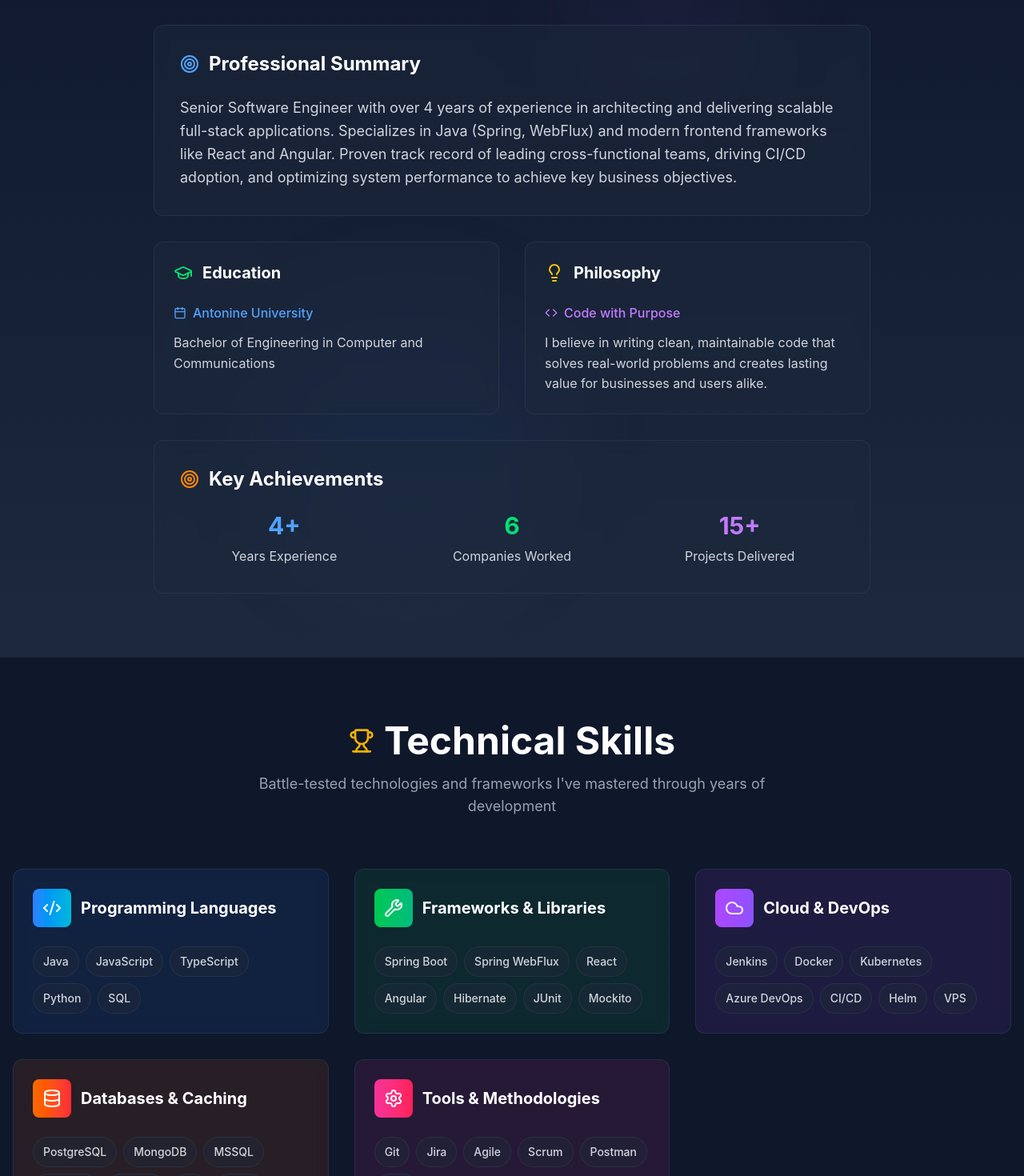
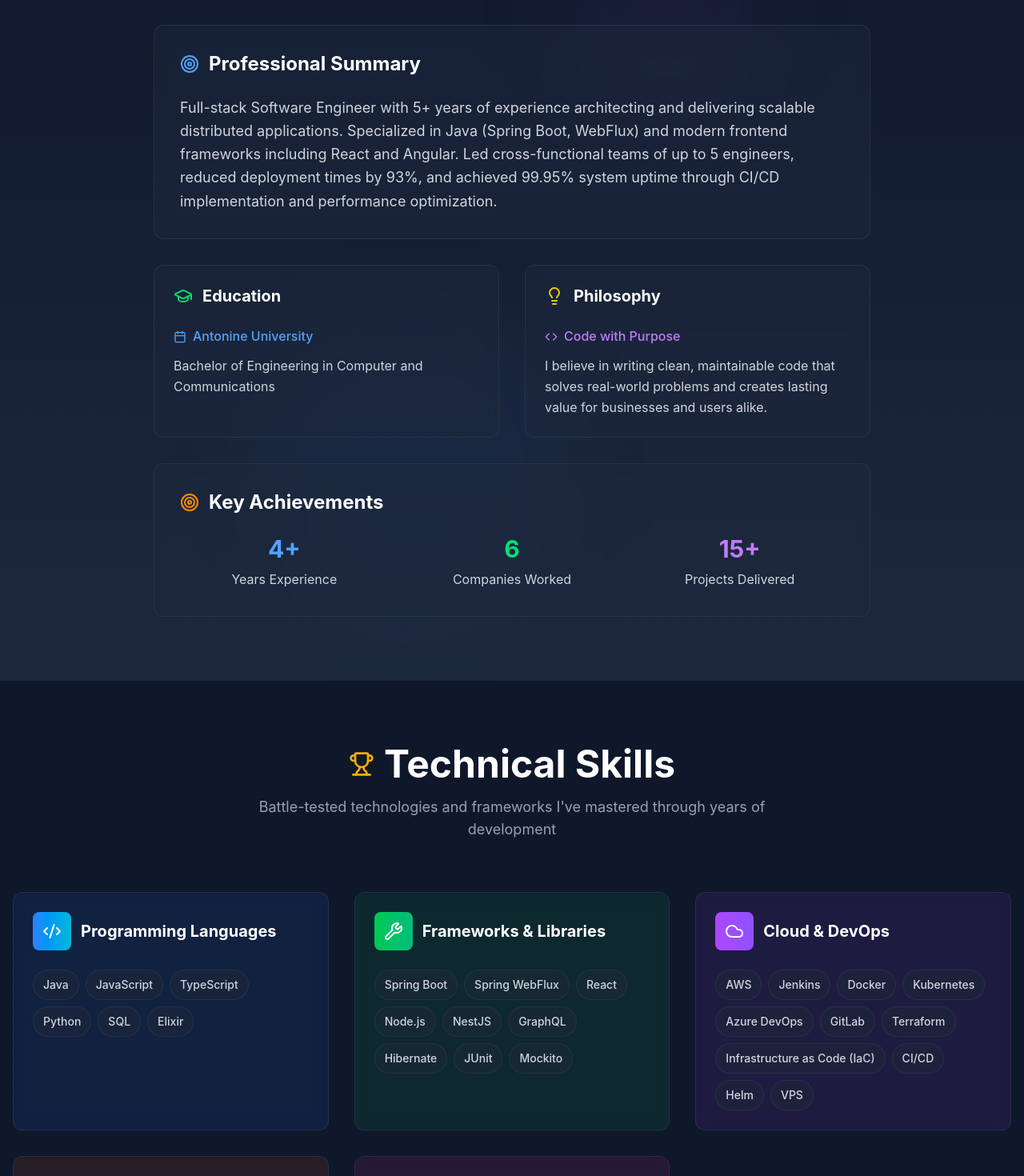
Before and after one commit to GabrielGhsoub/gabriel-portfolio, a React (Vite) app: page / in a window 1280 px wide. Shown: the part 1020-2490 px from the top of the page at 80% size. Built offline with nearby package versions, Linux system fonts and the light colour scheme.

Commit message:
feat: update portfolio data with Speedlane role and missing skills

```diff
--- a/src/data/companyLogos.ts
+++ b/src/data/companyLogos.ts
@@ -7,20 +7,22 @@ import blomBankLogo from '../assets/images/companies/Blom-bank.jpg';
 import bbaLogo from '../assets/images/companies/BBA icon.png';
 
 export const companyLogos: Record<string, string> = {
+  Speedlane: '',
   'Lawyers Syndicate': bbaLogo,
   Bcom: bcomLogo,
   'GCG (Ghoussoub Consulting Group)': gcgLogo,
-  'Inspire Innovations': inspireLogo,
+  'EmblemHealth (via Inspire Innovations)': inspireLogo,
   'WonderEight Agency': wonderEightLogo,
   'Blom Bank': blomBankLogo,
 };
 
 export const companyLinkedInUrls: Record<string, string> = {
+  Speedlane: 'https://www.linkedin.com/company/speedlane',
   'Lawyers Syndicate': 'https://www.bba24.org/',
   Bcom: 'https://www.linkedin.com/company/bcom/posts/?feedView=all',
   'GCG (Ghoussoub Consulting Group)':
     'https://www.linkedin.com/company/gcginnovate/posts/?feedView=all',
-  'Inspire Innovations':
+  'EmblemHealth (via Inspire Innovations)':
     'https://www.linkedin.com/company/inspire-innovations/posts/?feedView=all',
   'WonderEight Agency':
     'https://www.linkedin.com/company/wondereight/posts/?feedView=all',
--- a/src/data/portfolio.ts
+++ b/src/data/portfolio.ts
@@ -1,30 +1,36 @@
 export const personalInfo = {
   name: 'Gabriel Ghoussoub',
-  title: 'Senior Software Engineer',
+  title: 'Full-Stack Software Engineer',
   email: 'ghoussoubgabriel@gmail.com',
   phone: '+961 81 398 752',
   linkedin: 'linkedin.com/in/gabriel-ghoussoub',
   github: 'github.com/GabrielGhsoub',
   location: 'Beirut, Lebanon',
-  summary: `Senior Software Engineer with over 4 years of experience in architecting and delivering scalable full-stack applications. Specializes in Java (Spring, WebFlux) and modern frontend frameworks like React and Angular. Proven track record of leading cross-functional teams, driving CI/CD adoption, and optimizing system performance to achieve key business objectives.`,
+  summary: `Full-stack Software Engineer with 5+ years of experience architecting and delivering scalable distributed applications. Specialized in Java (Spring Boot, WebFlux) and modern frontend frameworks including React and Angular. Led cross-functional teams of up to 5 engineers, reduced deployment times by 93%, and achieved 99.95% system uptime through CI/CD implementation and performance optimization.`,
 };
 
 export const skills = {
-  languages: ['Java', 'JavaScript', 'TypeScript', 'Python', 'SQL'],
+  languages: ['Java', 'JavaScript', 'TypeScript', 'Python', 'SQL', 'Elixir'],
   frameworks: [
     'Spring Boot',
     'Spring WebFlux',
     'React',
-    'Angular',
+    'Node.js',
+    'NestJS',
+    'GraphQL',
     'Hibernate',
     'JUnit',
     'Mockito',
   ],
   cloud: [
+    'AWS',
     'Jenkins',
     'Docker',
     'Kubernetes',
     'Azure DevOps',
+    'GitLab',
+    'Terraform',
+    'Infrastructure as Code (IaC)',
     'CI/CD',
     'Helm',
     'VPS',
@@ -38,14 +44,25 @@ export const skills = {
     'H2',
     'Redis',
   ],
-  tools: ['Git', 'Jira', 'Agile', 'Scrum', 'Postman', 'TDD'],
+  tools: ['Git', 'GitLab', 'Linux', 'Jira', 'Agile', 'Scrum', 'Postman', 'TDD'],
 };
 
 export const experience = [
   {
+    title: 'Software Engineer',
+    company: 'Speedlane',
+    period: 'Aug. 2025 – Present',
+    highlights: [
+      'Engineered scalable backend services and RESTful/GraphQL APIs using Node.js, TypeScript, Elixir, and NestJS, supporting high-throughput distributed systems.',
+      'Developed full-stack applications with Java Spring Boot and React, delivering end-to-end features across microservice architectures.',
+      'Automated cloud infrastructure provisioning with Terraform and streamlined CI/CD pipelines through GitLab, accelerating release cycles and improving deployment reliability.',
+    ],
+    skills: ['Full-Stack', 'GraphQL', 'DevOps'],
+  },
+  {
     title: 'Senior Software Engineer',
     company: 'Lawyers Syndicate',
-    period: 'May 2025 – Present',
+    period: 'May 2025 – Aug. 2025',
     highlights: [
       'Spearheaded the end-to-end development of a national digital identity card for the Lawyers Syndicate, leading a cross-functional team of 5 engineers, QAs, and designers.',
       'Architected a secure, dual-purpose digital card solution integrating banking functionalities (e-wallet, fee payments) and identity/access control using Java and React.',
@@ -74,8 +91,8 @@ export const experience = [
   },
   {
     title: 'Java Software Engineer',
-    company: 'Inspire Innovations',
-    period: 'Nov. 2022 – Jan. 2024',
+    company: 'EmblemHealth (via Inspire Innovations)',
+    period: 'Nov. 2022 – Jun. 2024',
     highlights: [
       'Developed scalable microservices using Spring Boot and orchestrated their deployment with Kubernetes, reducing deployment times from 4 hours to 15 minutes and increasing uptime to 99.95%.',
       'Authored a comprehensive test suite (JUnit, Mockito) that achieved 90% code coverage, resulting in a 60% reduction in post-deployment bugs and enhancing application reliability.',
```
